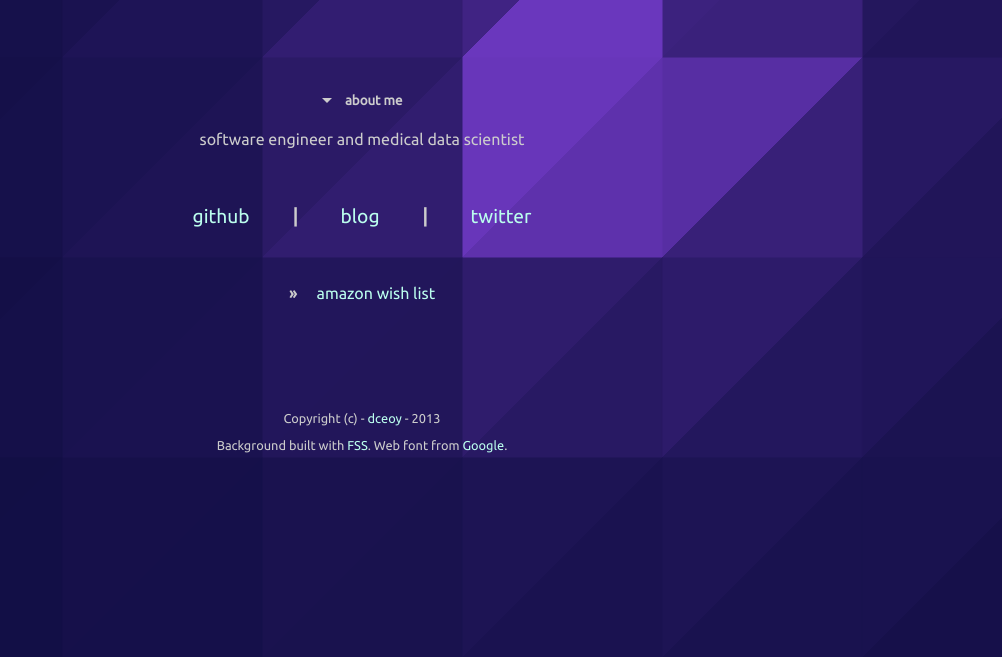
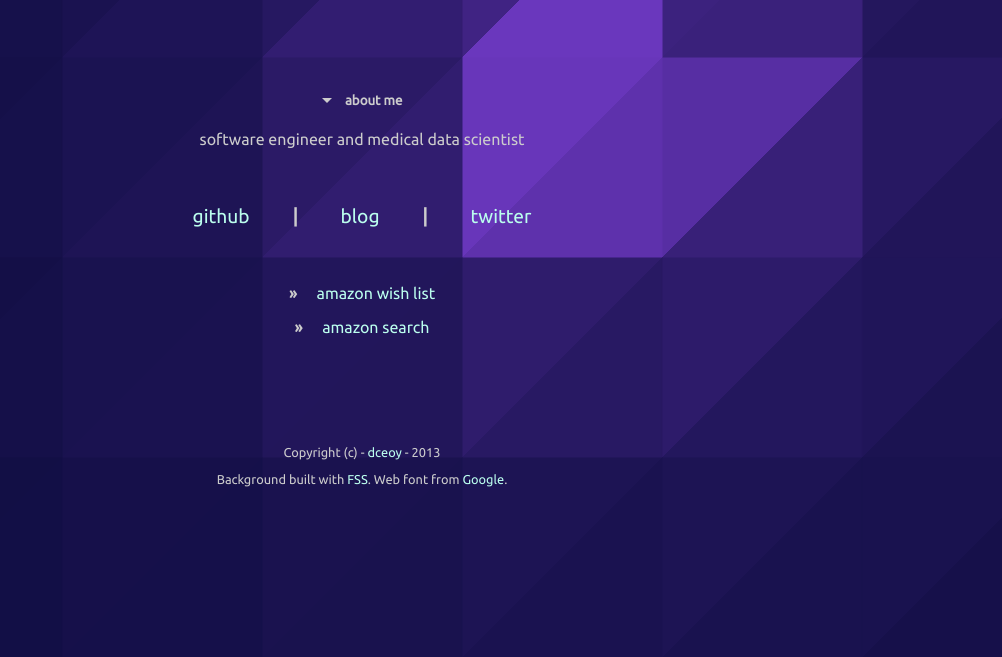
Before and after one commit to dceoy/dceoy.github.io, a plain HTML site: page index.html in a window 1280 px wide. Shown: the part 143-800 px from the top of the page, without its empty margins (278-1280 px from the left). Drawn offline with Linux system fonts and the light colour scheme.

Commit message:
Update index.html

```diff
--- a/index.html
+++ b/index.html
@@ -30,10 +30,14 @@
           </p>
         </div>
 
-        <div id="wishlist">
+        <div id="amazon">
           <p>
             <b class="leftspace">&raquo;</b>
             <a href="https://www.amazon.co.jp/registry/wishlist/19AO83BWSSZYG/ref=cm_sw_r_fa_ws_yCBAwbYSCBQHX">amazon wish list</a>
+          </p>
+          <p>
+            <b class="leftspace">&raquo;</b>
+            <a href="https://dceoy.github.io/amazon.html">amazon search</a>
           </p>
         </div>
 
--- a/style.css
+++ b/style.css
@@ -46,7 +46,7 @@ p.lead, #aboutme {
   font-size: 1.2em;
 }
 
-#wishlist {
+#amazon {
   padding: 0.5em 0 1em 0;
 }
 
```
